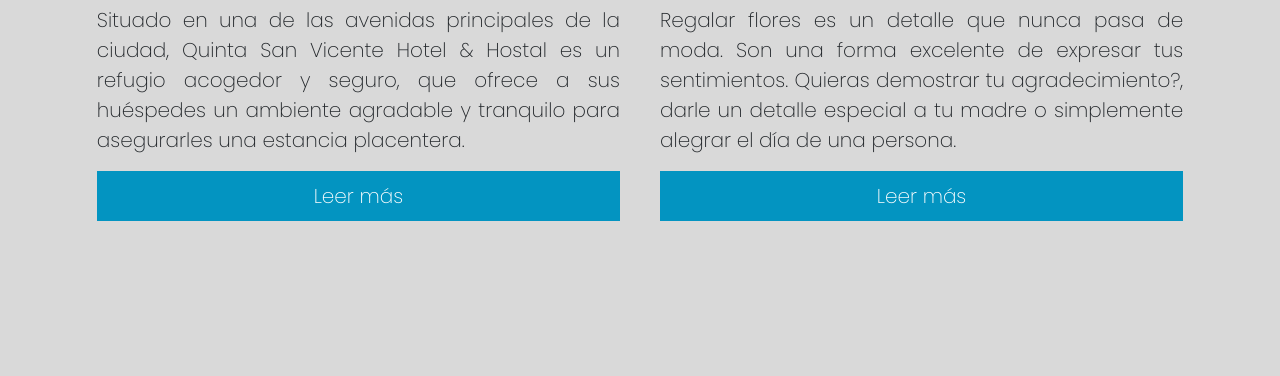
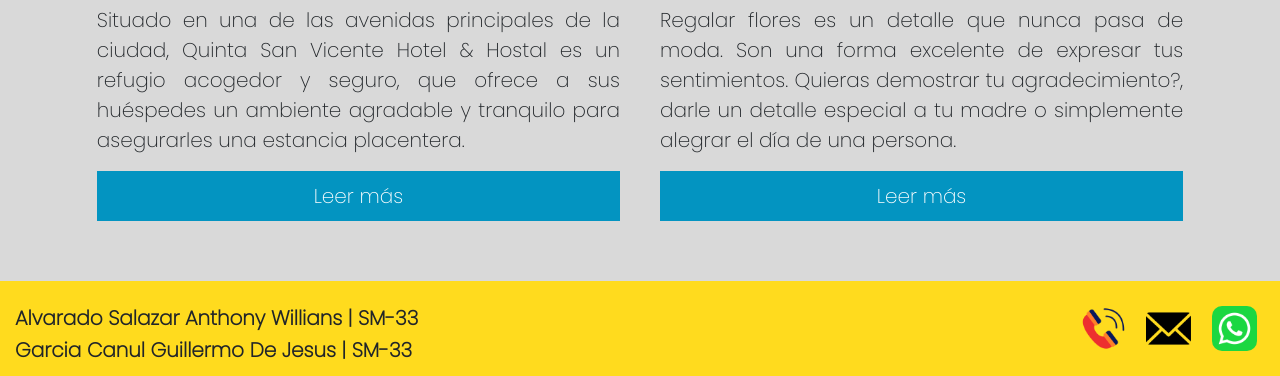
Before and after one commit to GuillermoSM33/proyecto_maquetado, a website: page lista_pro.html in a window 1280 px wide. Shown: the part 1576-1952 px from the top of the page. Before the commit the page ends 1837 px from the top, so only its background shows below. Drawn offline with nearby package versions, Linux system fonts and the light colour scheme.

Commit message:
Lustrada final

```diff
--- a/lista_pro.html
+++ b/lista_pro.html
@@ -121,6 +121,16 @@
         </div>
     </section>
 
+    <!--Footer-->
+    <footer>
+        <h5>Alvarado Salazar Anthony Willians | SM-33</h5>
+        <h5>Garcia Canul Guillermo De Jesus | SM-33</h5>
+        <img src="IMG/call.png">
+        <img src="IMG/correo.png">
+        <img src="IMG/whatt.png">
+
+    </footer>
+
 </body>
 
 </html>
```
Also changed, not shown: compras.html (+1 -1 lines), confir_compra.html (+1 -2 lines), nosotros.html (+10 -0 lines), pagar.html (+2 -2 lines).
